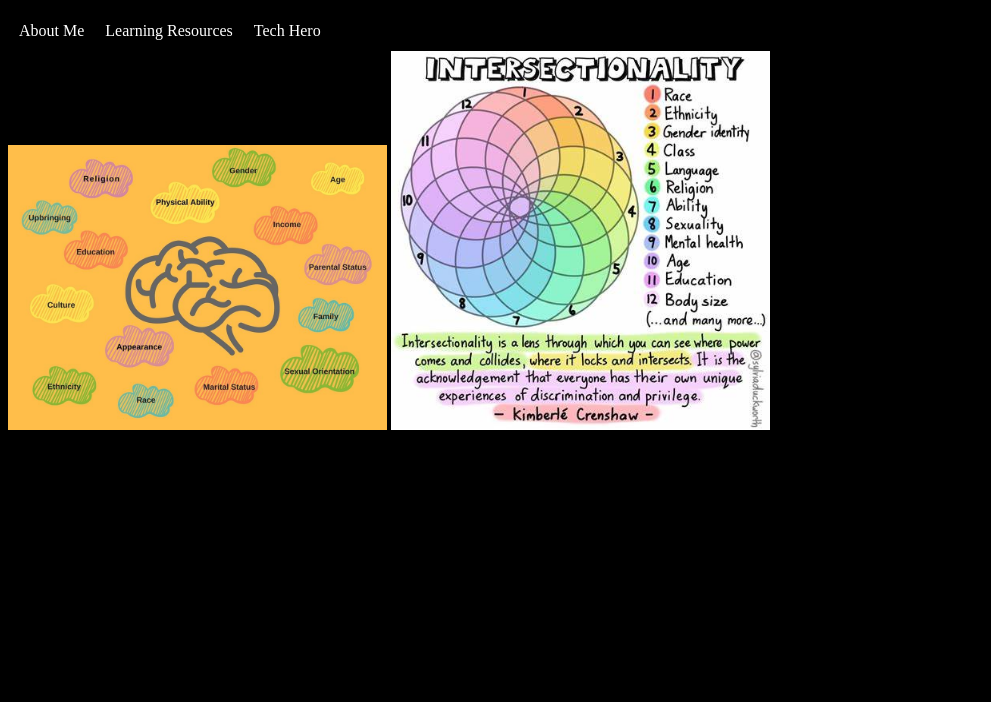
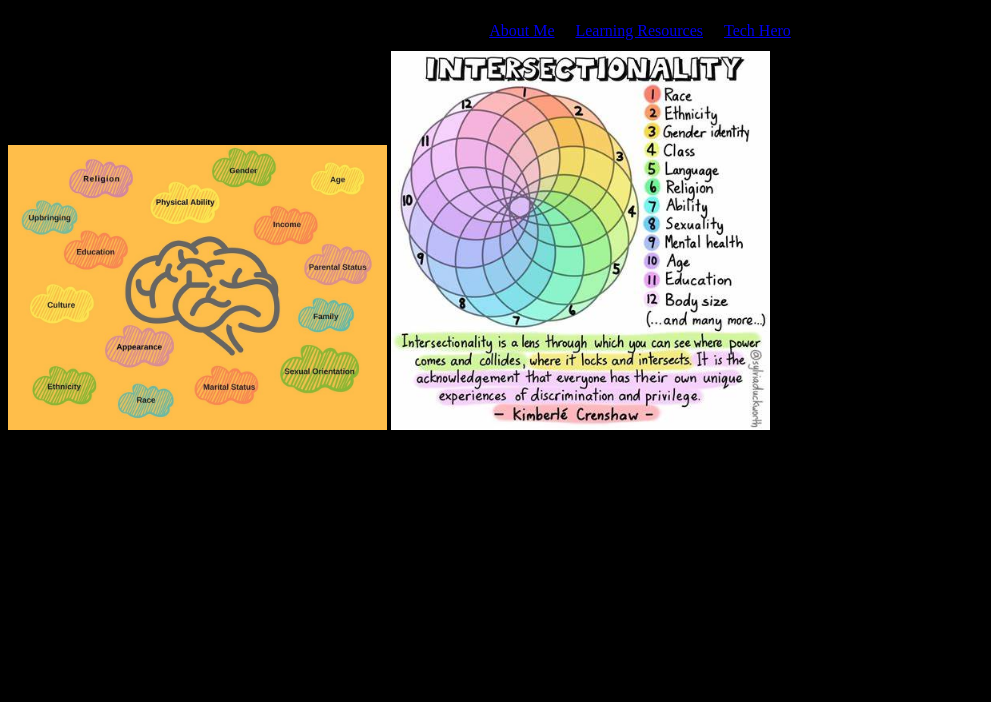
Before and after one commit to sbridges222/Code-Power, a plain HTML site: page index.htm in a window 1280 px wide. Shown: the part 98-800 px from the top of the page, without its empty margins (0-991 px from the left). Drawn offline with Linux system fonts and the light colour scheme.

Commit message:
Update stylepage.css

```diff
--- a/stylepage.css
+++ b/stylepage.css
@@ -26,29 +26,19 @@ p {
 }
 
 .center {
-  display: block;
-  margin-left: auto;
-  margin-right: auto;
+  display: flex;
+  justify-content: center;
+  align-items: center;
 }
 
 table, th, td {
   border: 1px solid;
-  padding: 10px; /* Increase padding for better spacing */
+  padding: 10px;
   text-align: center;
-  border-collapse: collapse; /* Ensure borders collapse properly */
+  border-collapse: collapse;
 }
 
 img {
   max-width: 30%;
   height: auto;
 }
-
-a {
-  color: white;
-  text-decoration: none;
-  transition: color 0.3s ease; /* Add smooth transition */
-}
-
-a:hover {
-  color: darkslategrey; /* Change color on hover */
-}
```
